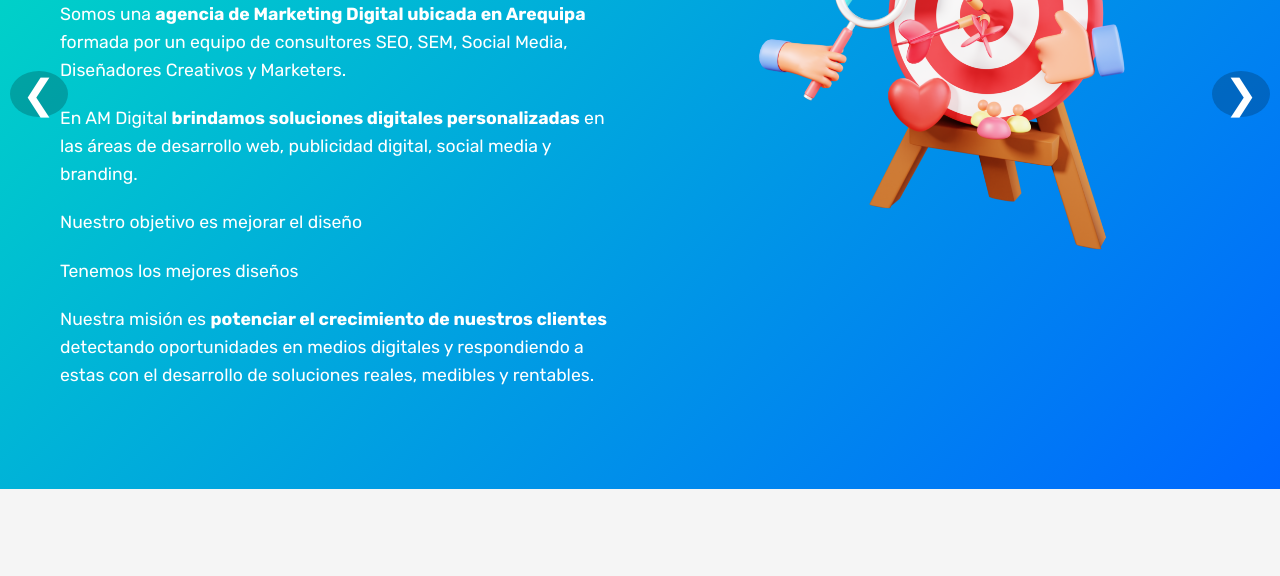
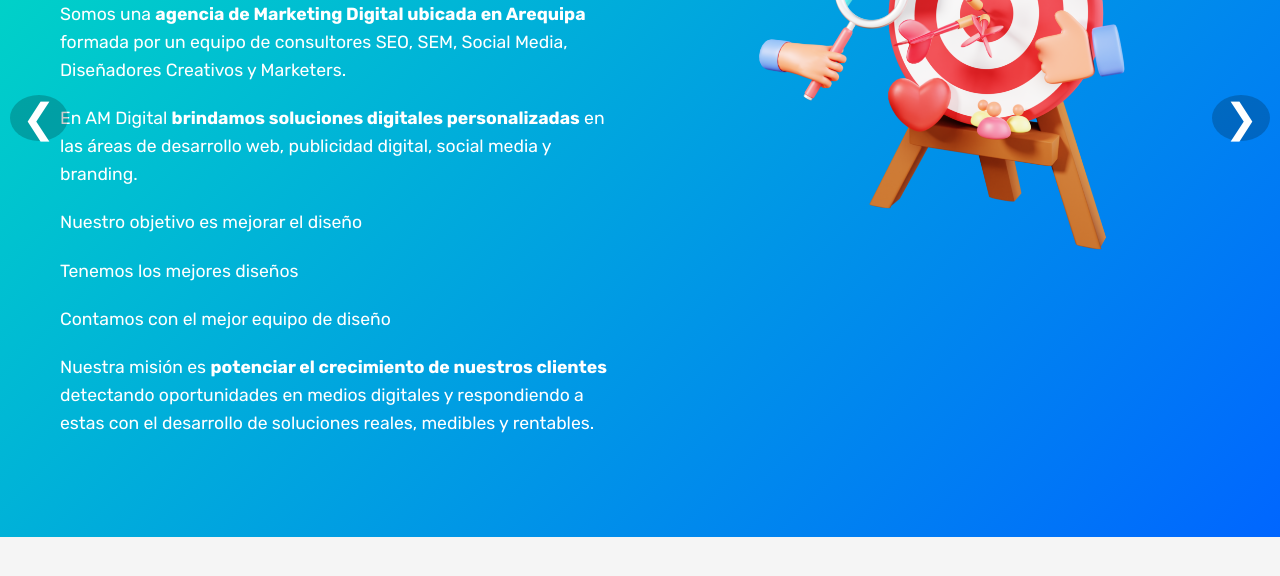
Before and after one commit to f1nol/Proyecto-Marketing-Digital, a plain HTML site: page avance de proyecto/public_html/index.html in a window 1280 px wide. Shown: the part 472-1048 px from the top of the page. Drawn offline with Linux system fonts and the light colour scheme; a script that the page names is missing.

Commit message:
Update index.html

```diff
--- a/avance de proyecto/public_html/index.html
+++ b/avance de proyecto/public_html/index.html
@@ -69,6 +69,8 @@
                                     <p>Nuestro objetivo es mejorar el diseño<p>
 
                                     <p>Tenemos los mejores diseños<p>
+
+                                    <p>Contamos con el mejor equipo de diseño<p>
 
                                     <p>Nuestra misión es <strong>potenciar el crecimiento de nuestros clientes</strong> detectando oportunidades en medios digitales y respondiendo a estas con el desarrollo de soluciones reales, medibles y rentables.</p>
                                 </div>
```
